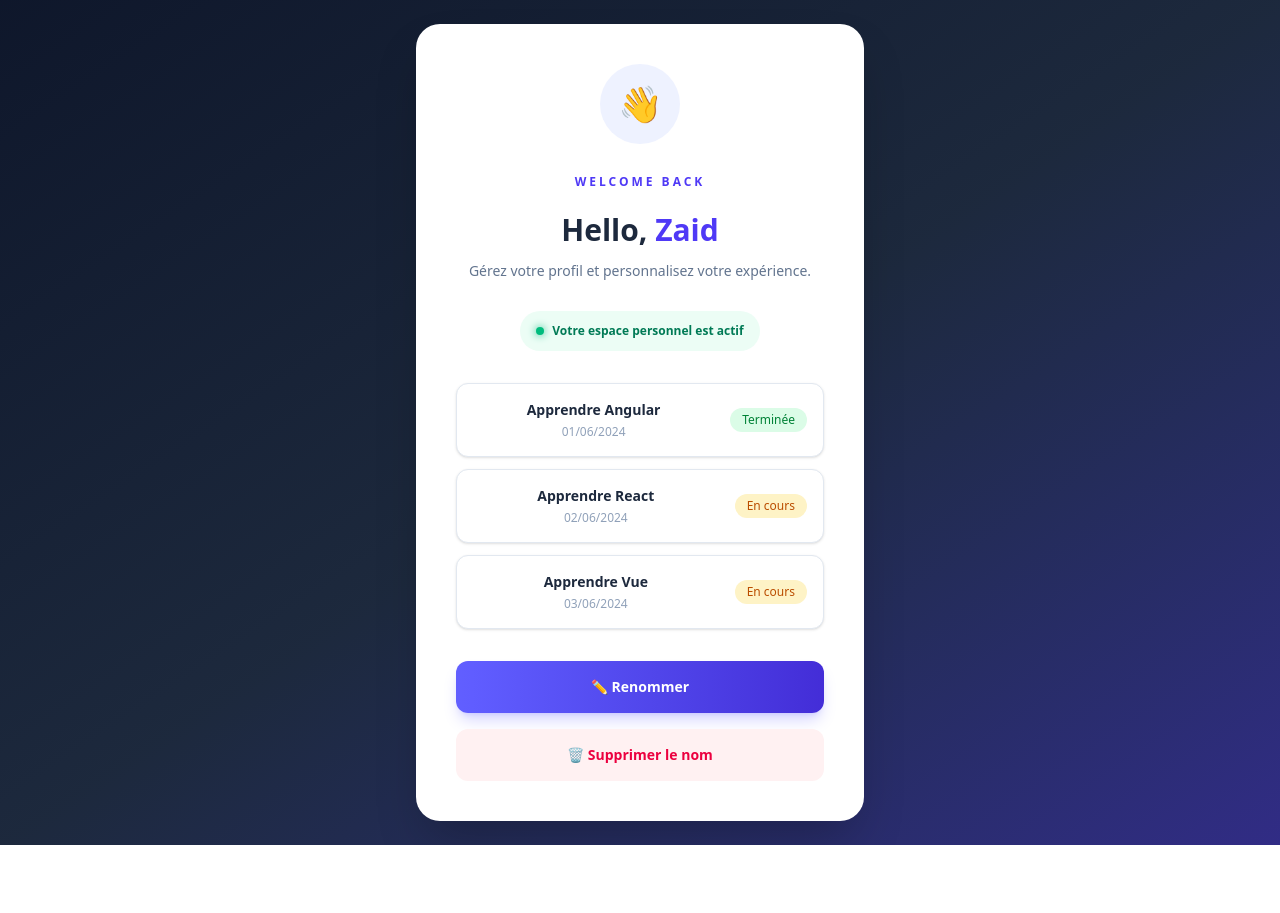
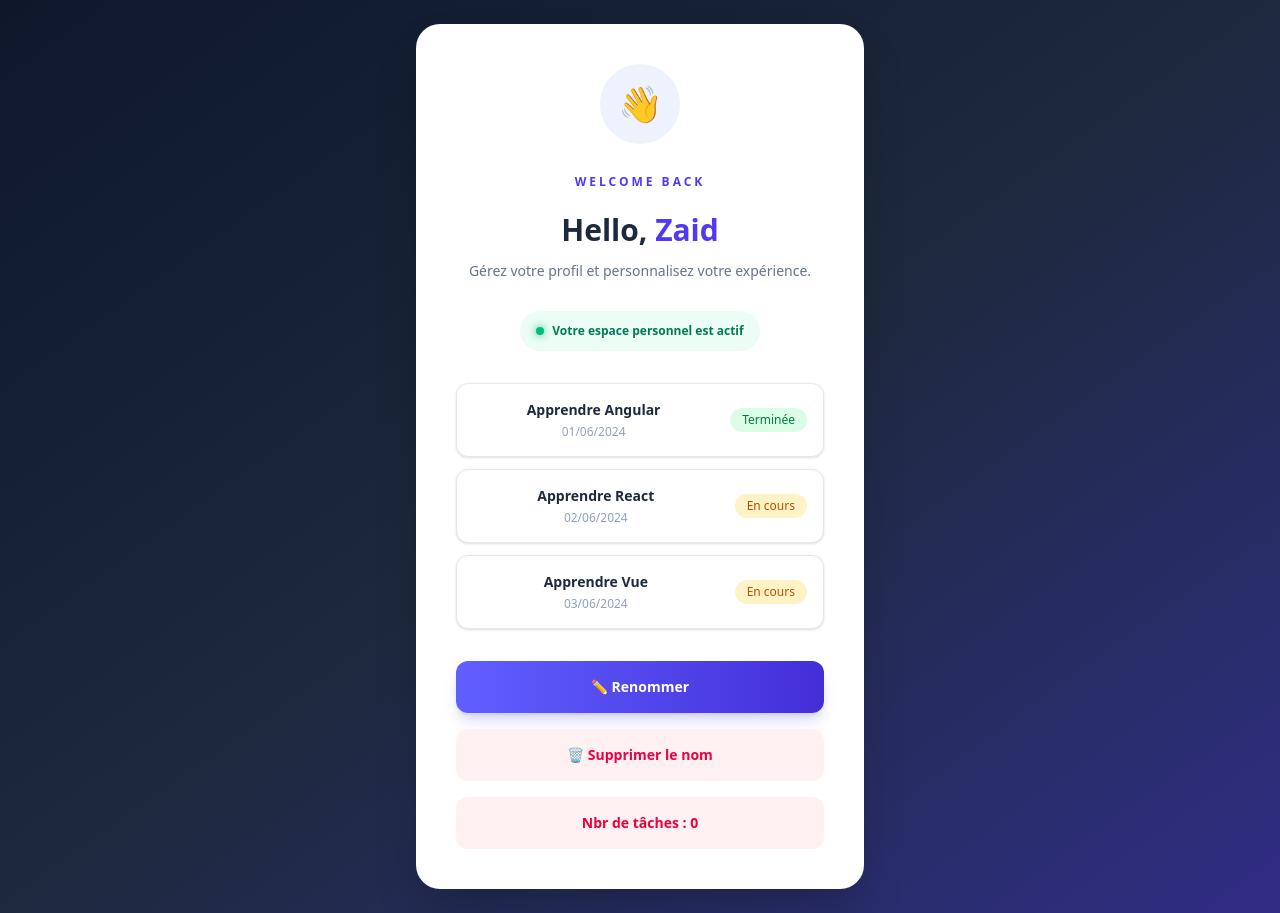
Before and after one commit to Zaaid-Derouiche/angular-project, an Angular app: page / in a window 1280 px wide. Before the commit the page ends 845 px from the top, so only its background shows below. Built offline with nearby package versions, Linux system fonts and the light colour scheme.

Commit message:
Add Signal on HomeComponeny

```diff
--- a/src/app/components/home/home.html
+++ b/src/app/components/home/home.html
@@ -94,6 +94,13 @@
       >
         🗑 Supprimer le nom
       </button>
+      <button
+        class="w-full py-4 rounded-xl bg-rose-50 text-rose-600 font-bold text-sm transition-all duration-300 hover:bg-rose-100 hover:-translate-y-1"
+        (click)="countTasks()"
+        [disabled]="disabled"
+      >
+        Nbr de tâches : {{ nbrTasks() }}
+      </button>
     </div>
   </div>
 </div>
--- a/src/app/components/home/home.ts
+++ b/src/app/components/home/home.ts
@@ -1,4 +1,4 @@
-import { Component } from '@angular/core';
+import { Component, signal } from '@angular/core';
 import { CommonModule } from '@angular/common';
 
 @Component({
@@ -15,6 +15,13 @@ export class Home {
     { id: 2, title: 'Apprendre Vue', dueDate: '2024-06-03', completed: false },
   ];
 
+  // Signal to count the number of tasks
+  nbrTasks = signal(0);
+
+  countTasks(): void {
+    this.nbrTasks.set(this.tasks.length);
+  }
+
   disabled: boolean = false;
 
   rename(): void {
```
